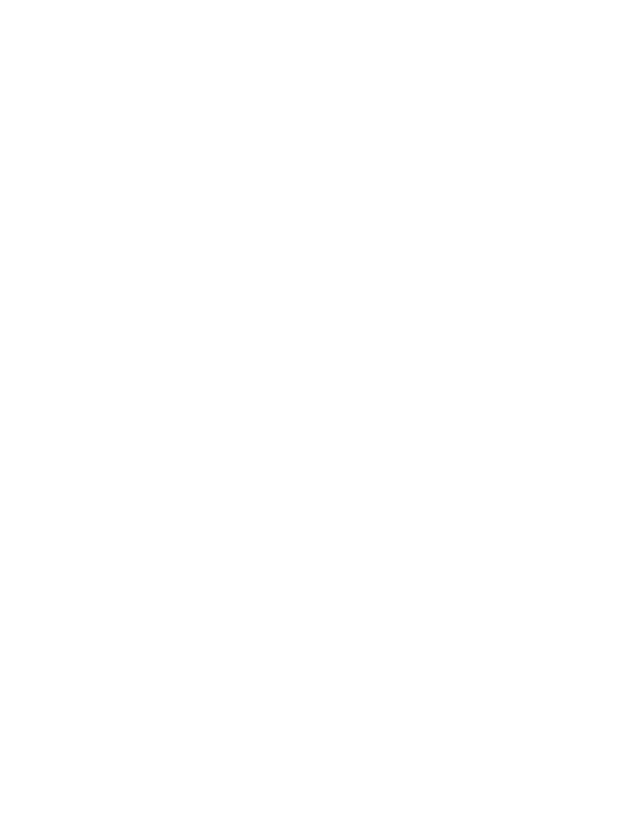
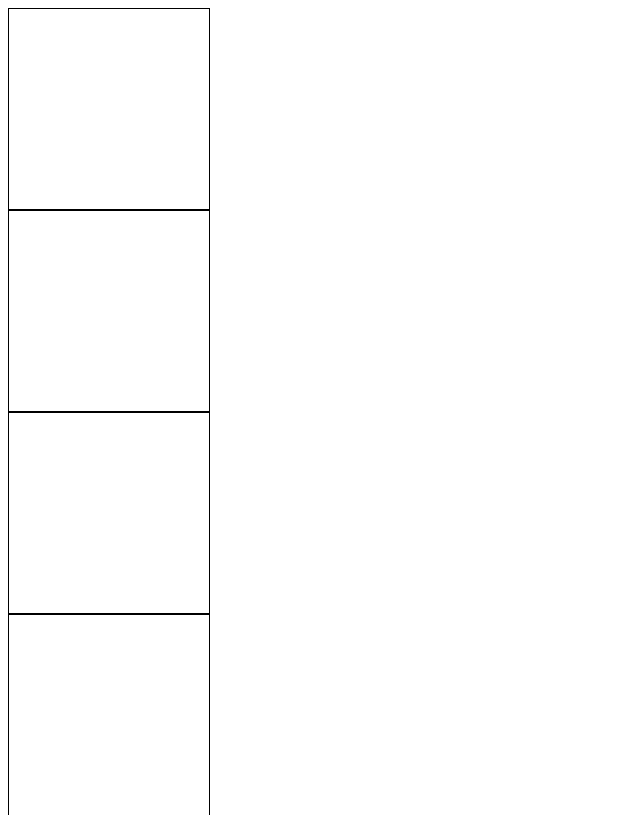
Before and after one commit to mterczynski/tic-tac-toe, a plain HTML site: page index.html in a window 1280 px wide. Shown: the top 815 px of the page, without its empty margins (0-640 px from the left). Drawn offline with Linux system fonts and the light colour scheme.

Commit message:
Step 3. Add first styles

```diff
--- a/index.html
+++ b/index.html
@@ -5,6 +5,14 @@
     <meta charset="UTF-8" />
     <meta name="viewport" content="width=device-width, initial-scale=1.0" />
     <title>Tic tac toe</title>
+
+    <style>
+      .tile {
+        height: 200px;
+        width: 200px;
+        border: 1px solid black;
+      }
+    </style>
   </head>
   <body>
     <div class="board">
```
